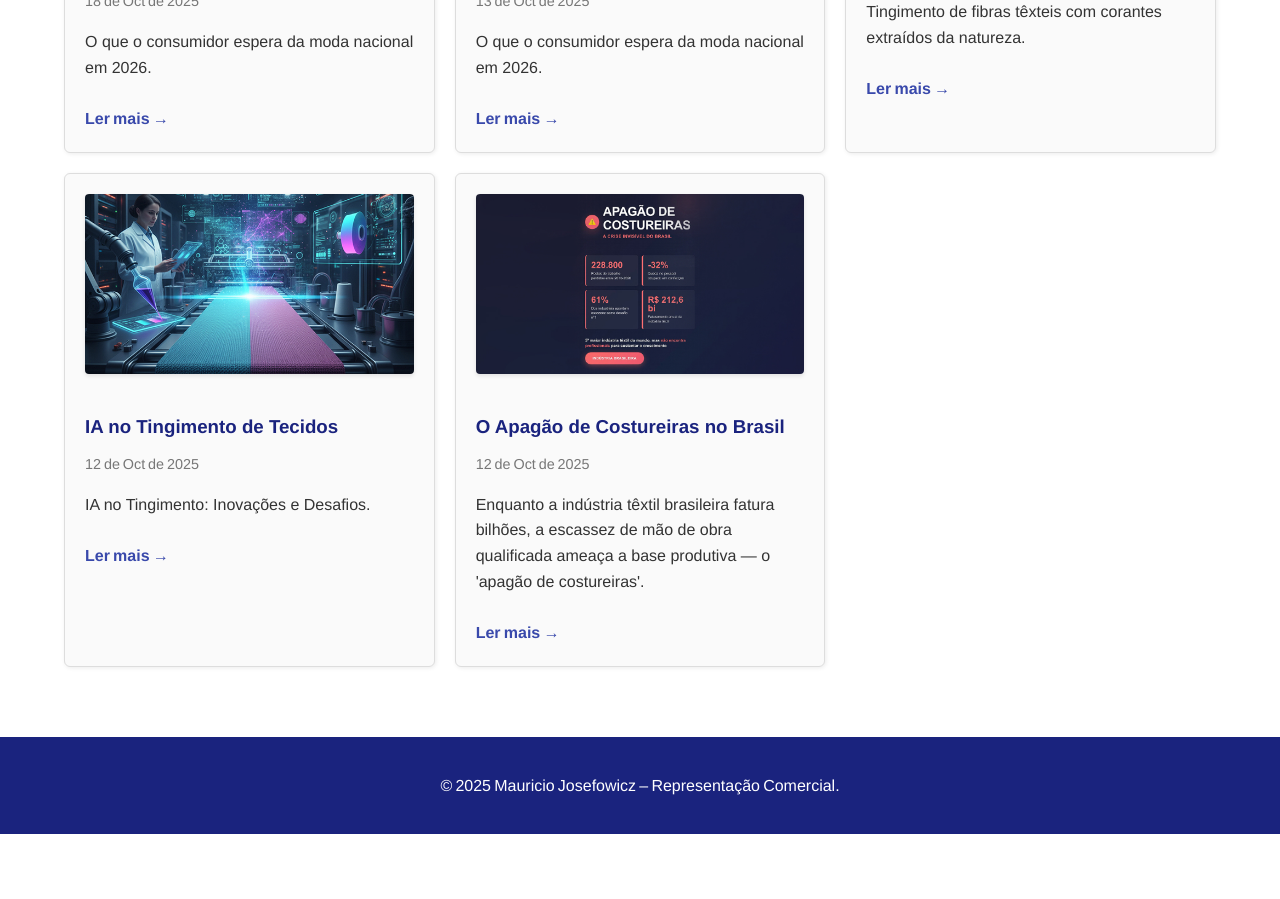
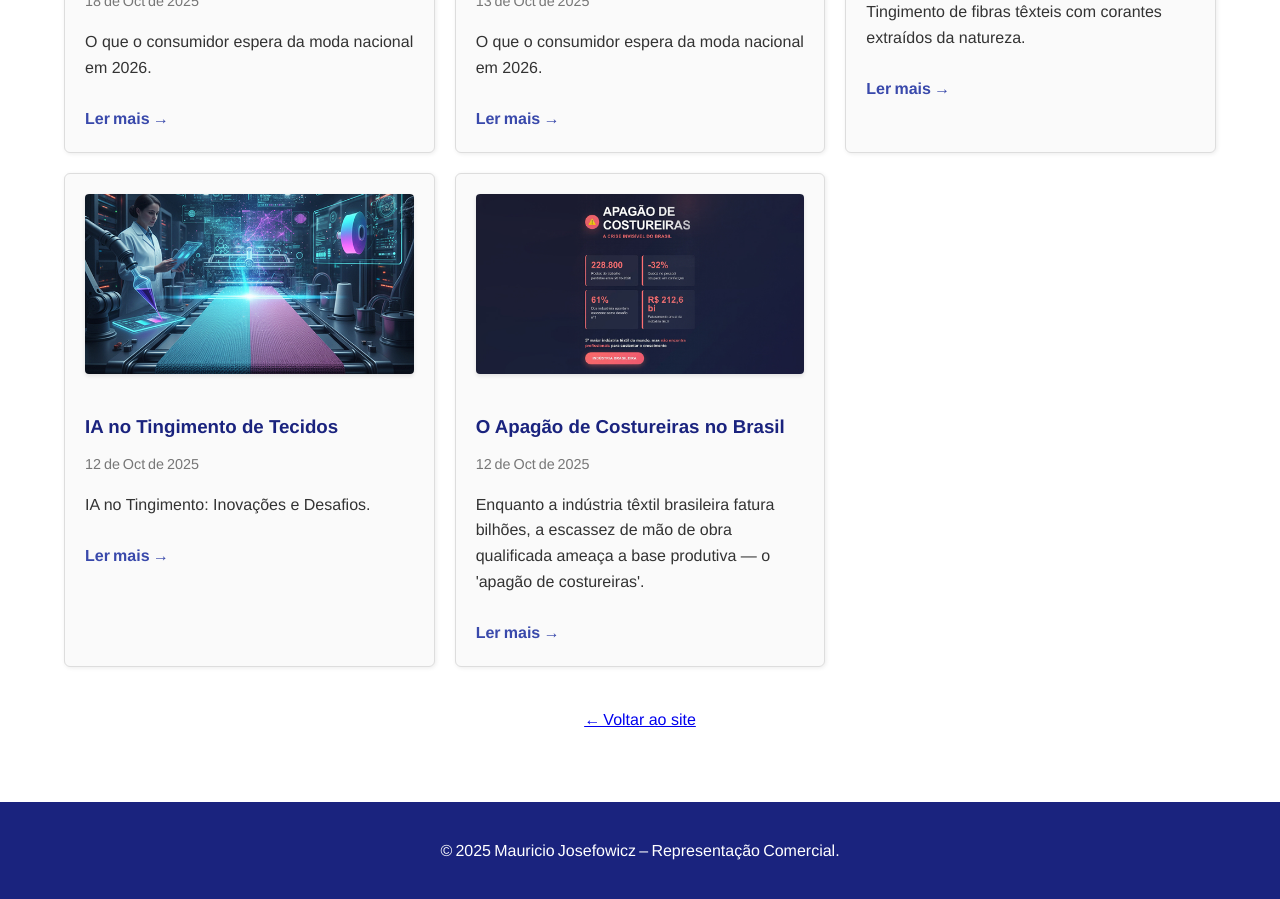
Before and after one commit to mauriciojosefowicz/mpgtech, a Jekyll site: the page built from blog.html, in a window 1280 px wide and 900 px high, scrolled down 822 px. Built offline with Jekyll 4.4.1, drawn with Linux system fonts in a browser that asks for light colours; before the commit the page ends 1656 px from its top, so only the background shows below that.

Commit message:
Update blog.html

```diff
--- a/blog.html
+++ b/blog.html
@@ -20,5 +20,9 @@ permalink: /blog/
       </div>
     {% endfor %}
   </div>
-  </div>
+
+  <!-- 🔗 Link de volta para a home -->
+  <p style="text-align:center; margin-top:40px;">
+    <a href="/mpgtech/">← Voltar ao site</a>
+  </p>
 </section>
```
Lines whose indentation alone changed are shown as unchanged.
